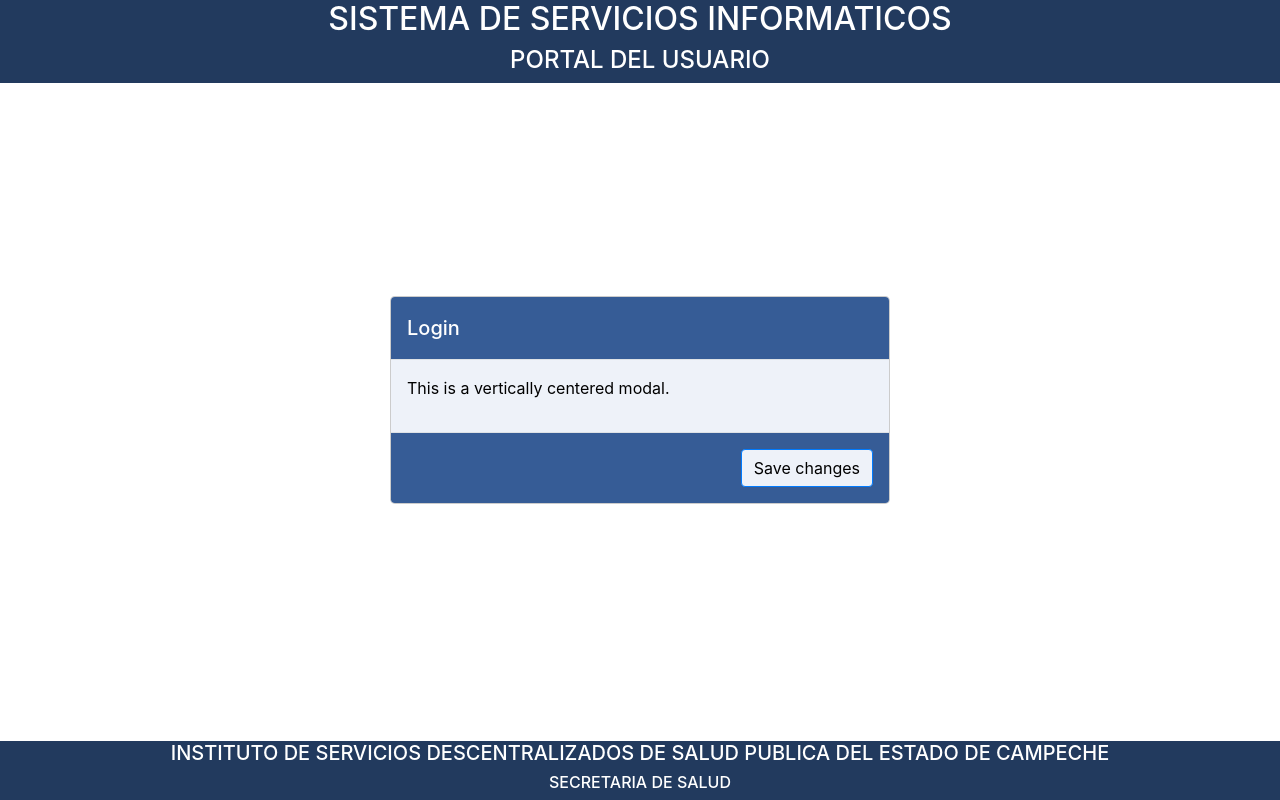
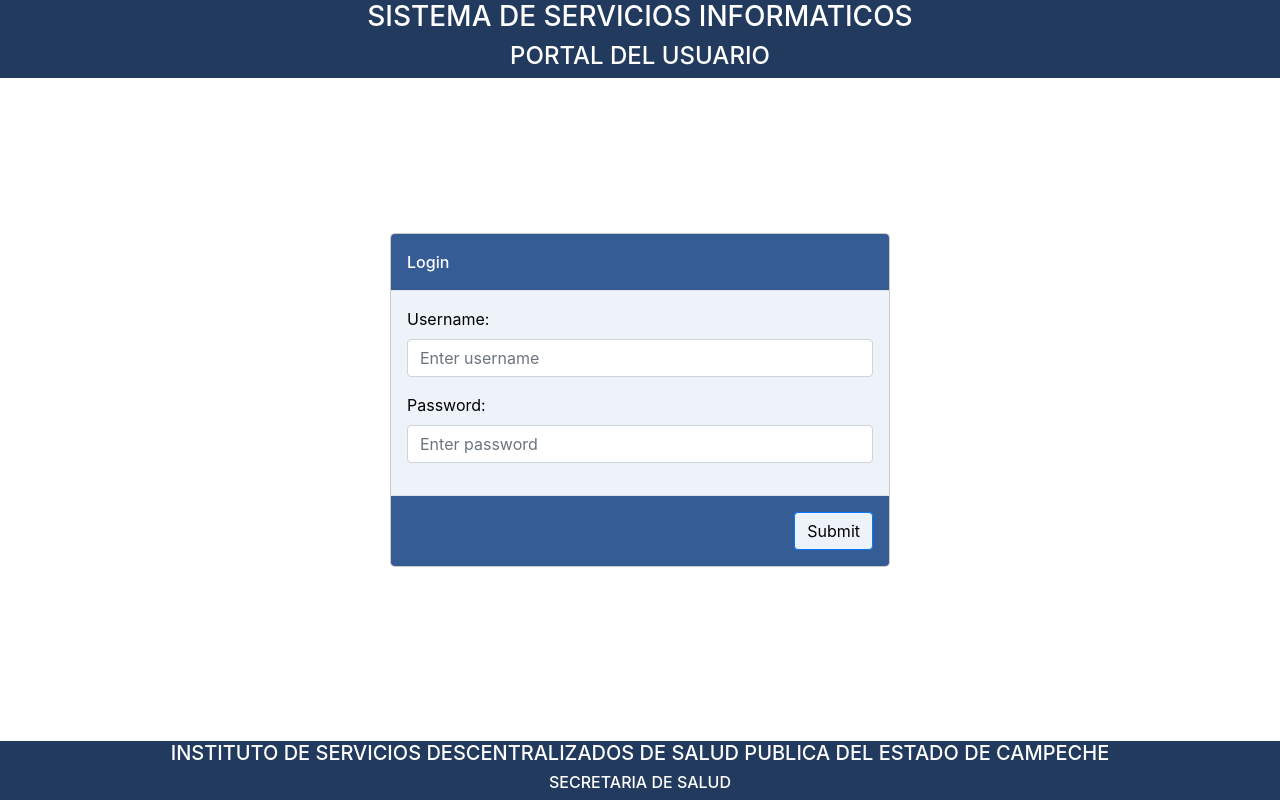
Before and after one commit to davideochoa/PortalUsuario, a website: page PortalUsuario_Bootstrap/index.html in a window 1280 px wide. Drawn offline with Linux system fonts and the light colour scheme.

Commit message:
tamaños

```diff
--- a/PortalUsuario_Bootstrap/index.html
+++ b/PortalUsuario_Bootstrap/index.html
@@ -16,7 +16,7 @@
 <body>
     <header class="text-center fixed-top w3-theme">
         <div>
-            <h2>SISTEMA DE SERVICIOS INFORMATICOS</h2>
+            <h3>SISTEMA DE SERVICIOS INFORMATICOS</h3>
             <h4>PORTAL DEL USUARIO</h4>
         </div>
     </header>
@@ -26,13 +26,25 @@
             <div class="modal-dialog modal-dialog-centered">
                 <div class="modal-content">
                     <div class="modal-header w3-theme-11">
-                        <h5 class="modal-title">Login</h5>
+                        <h6 class="modal-title">Login</h6>
                     </div>
+
                     <div class="modal-body w3-theme-15">
-                        <p>This is a vertically centered modal.</p>
+                        <form >
+                            <div class="form-group">
+                              <label for="username">Username:</label>
+                              <input type="text" class="form-control " id="uname" placeholder="Enter username" name="uname">
+                            </div>
+
+                            <div class="form-group">
+                              <label for="pwd">Password:</label>
+                              <input type="password" class="form-control" id="pwd" placeholder="Enter password" name="pswd">
+                            </div>
+                          </form>
                     </div>
+
                     <div class="modal-footer w3-theme-11">
-                        <button type="button" class="btn btn-primary w3-theme-15">Save changes</button>
+                        <button type="button" class="btn btn-primary w3-theme-15">Submit</button>
                     </div>
                 </div>
             </div>
```
